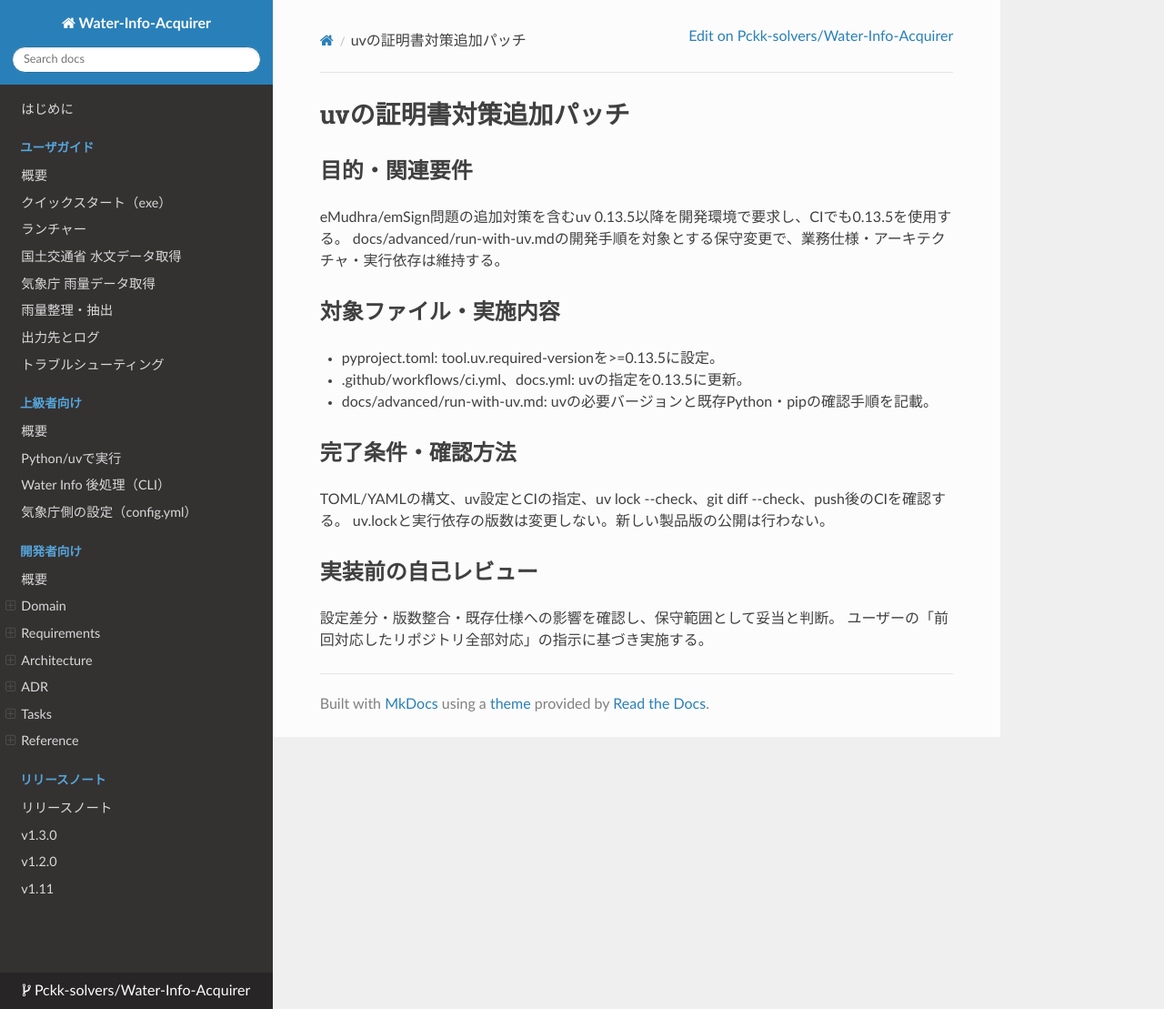
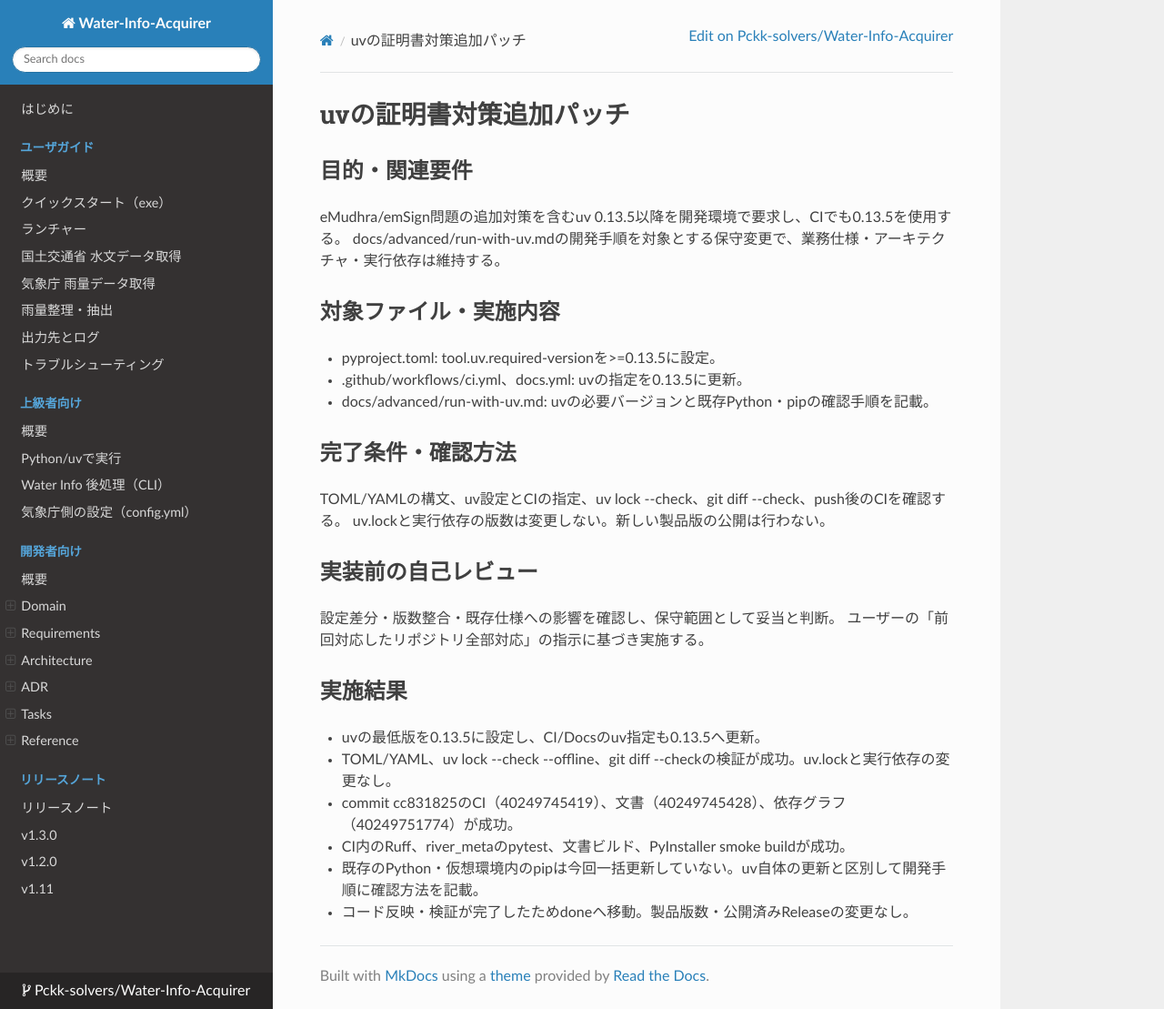
Before and after one commit to Pckk-solvers/Water-Info-Acquirer, an MkDocs documentation site: the page built from docs/dev/tasks/done/20261026_uv_security_patch.md, in a window 1280 px wide and 1109 px high. Shown: the whole window at 91% size. Built offline with MkDocs 1.6.1, drawn with Linux system fonts in a browser that asks for light colours; nearby versions of some CDN libraries.

Commit message:
uv追加パッチのCI検証結果を記録

```diff
--- a/docs/dev/tasks/active/20261026_uv_security_patch.md
+++ b/docs/dev/tasks/done/20261026_uv_security_patch.md
@@ -16,3 +16,11 @@ uv.lockと実行依存の版数は変更しない。新しい製品版の公開
 ## 実装前の自己レビュー
 設定差分・版数整合・既存仕様への影響を確認し、保守範囲として妥当と判断。
 ユーザーの「前回対応したリポジトリ全部対応」の指示に基づき実施する。
+
+## 実施結果
+- uvの最低版を0.13.5に設定し、CI/Docsのuv指定も0.13.5へ更新。
+- TOML/YAML、uv lock --check --offline、git diff --checkの検証が成功。uv.lockと実行依存の変更なし。
+- commit cc831825のCI（40249745419）、文書（40249745428）、依存グラフ（40249751774）が成功。
+- CI内のRuff、river_metaのpytest、文書ビルド、PyInstaller smoke buildが成功。
+- 既存のPython・仮想環境内のpipは今回一括更新していない。uv自体の更新と区別して開発手順に確認方法を記載。
+- コード反映・検証が完了したためdoneへ移動。製品版数・公開済みReleaseの変更なし。
```
